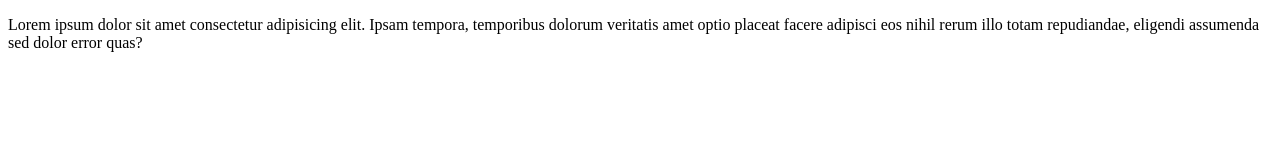
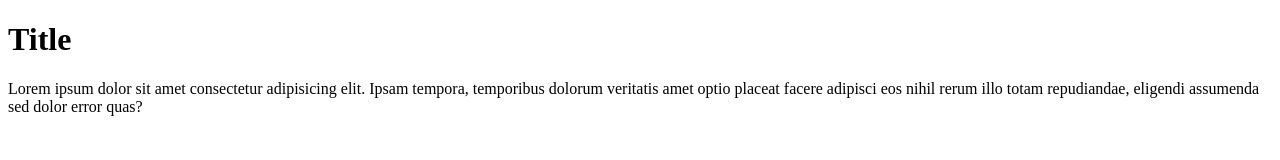
Before and after one commit to AnnSomko/tasks_inventorsoft, a plain HTML site: page index.html in a window 1280 px wide. Drawn offline with Linux system fonts and the light colour scheme.

Commit message:
2 commit

```diff
--- a/index.html
+++ b/index.html
@@ -7,7 +7,8 @@
     <title>Document</title>
   </head>
   <body>
-    <p>
+    <h1>Title</h1>
+    <p class="paragraph">
       Lorem ipsum dolor sit amet consectetur adipisicing elit. Ipsam tempora,
       temporibus dolorum veritatis amet optio placeat facere adipisci eos nihil
       rerum illo totam repudiandae, eligendi assumenda sed dolor error quas?
```
